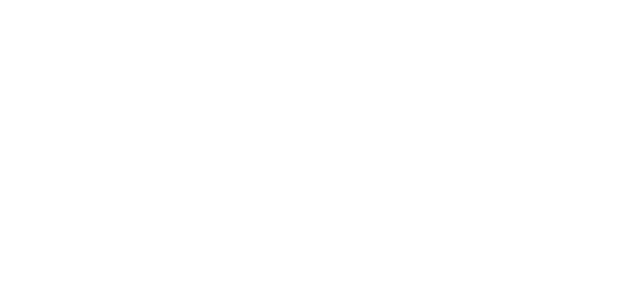
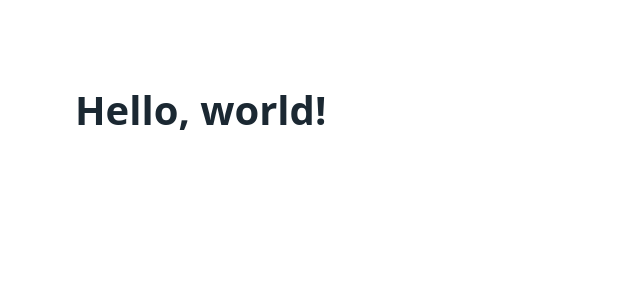
Before and after one commit to GMG-Gamerz/gmg-gamerz.github.io, a plain HTML site: page index.html in a window 1280 px wide. Shown: the whole page, without its empty margins (0-640 px from the left). Drawn offline with nearby package versions, Linux system fonts and the light colour scheme.

Commit message:
Update index.html

```diff
--- a/index.html
+++ b/index.html
@@ -6,4 +6,9 @@
     <link rel="stylesheet" href="css/pico.min.css">
     <title>Hello, world!</title>
   </head>
+  <body>
+    <main class="container">
+      <h1>Hello, world!</h1>
+    </main>
+  </body>
 </html>
```
